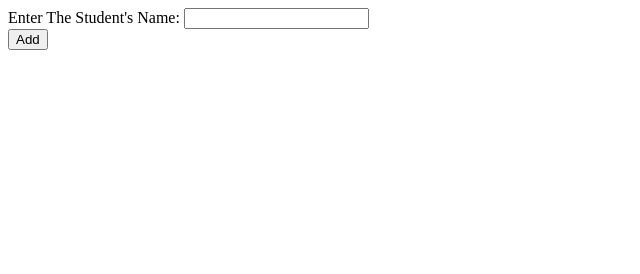
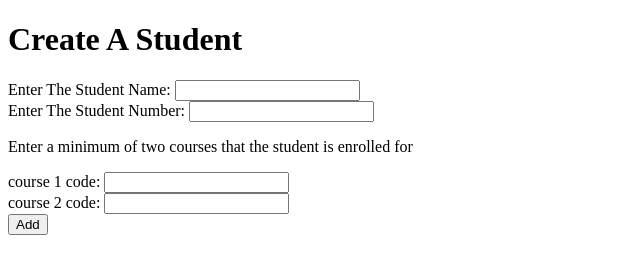
Before and after one commit to thokozanimsezane/Lab2, a website: page views/class/create.html in a window 1280 px wide. Shown: the whole page, without its empty margins (0-640 px from the left). Drawn offline with Linux system fonts and the light colour scheme.

Commit message:
exercise 6 working

```diff
--- a/views/class/create.html
+++ b/views/class/create.html
@@ -5,10 +5,24 @@
      <meta charset="utf-8" />
 </head>
 <body>
+    <h1>Create A Student</h1>
     <form action="/class/api/create" method="post">
     <div>
-        <label for="studentName">Enter The Student's Name:</label>
-        <input type="text" id="student" name="student">
+        <label for="studentName">Enter The Student Name:</label>
+        <input type="text" id="student1" name="student">
+    </div>
+    <div>
+        <label for="studentNumber">Enter The Student Number:</label>
+        <input type="text" id="studentNum" name="studentNumber">
+    </div>
+    <div><p>Enter a minimum of two courses that the student is enrolled for</p></div>
+    <div>
+        <label for="course1">course 1 code:</label>
+        <input type="text" id="course11" name="courseOne">
+    </div>
+    <div>
+        <label for="course2">course 2 code:</label>
+        <input type="text" id="course22" name="courseTwo">
     </div>
     <div class="button">
         <button type="submit">Add</button>
```
Also changed, not shown: classRoutes.js (+8 -3 lines). Lines whose indentation alone changed are shown as unchanged.
